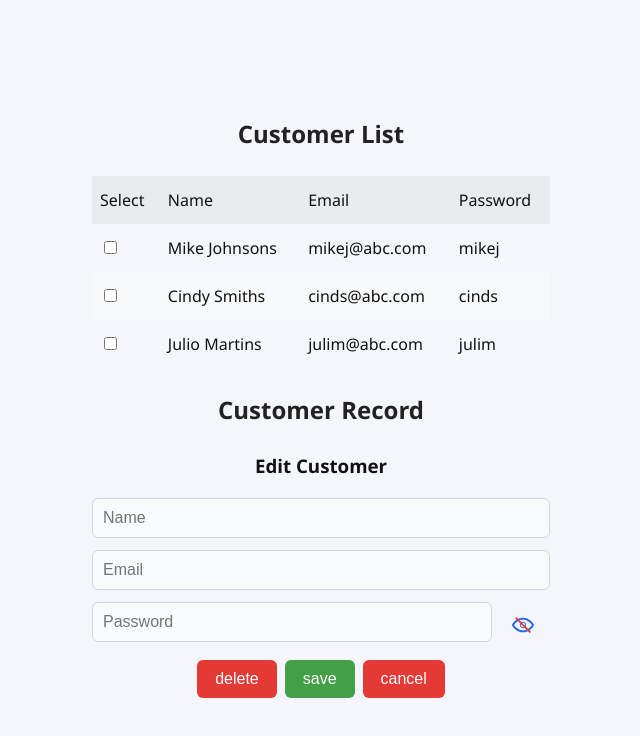
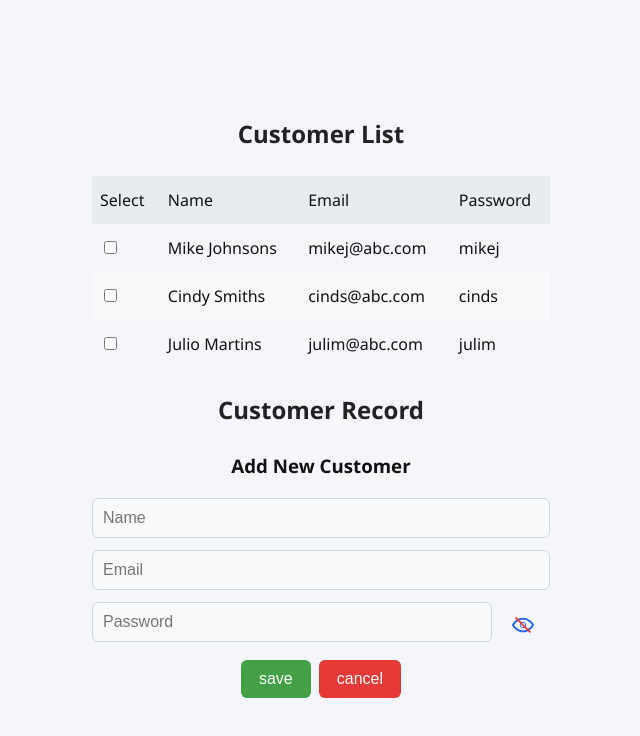
Before and after one commit to n-hccm/react-project, a React (Vite) app in the folder react/: page / in a window 1280 px wide. Shown: the top 736 px of the page, without its empty margins (319-959 px from the left). Built offline with nearby package versions, Linux system fonts and the light colour scheme.

Commit message:
Correting erros from CustomerList

```diff
--- a/react/src/App.tsx
+++ b/react/src/App.tsx
@@ -1,21 +1,12 @@
 import './App.css'
 
 import CustomerList from './component/CustomerList'
-
-
-//create a basic example list of customer records.
-//Style: name, email, password
-const staticData = [
-    {uid: 1, name: "John Doe", email: "jdoe@example.com", password: "password123"},
-    {uid: 2, name: "Jane Smith", email: "janesmith@example.com",password: "mypassword"},
-    {uid: 3, name: "Alice Johnson", email: "aj@example.com", password: "alice2024"}
-]
 
 function App() {
 
   return (
     <>
-    <CustomerList list={staticData}/>
+    <CustomerList/>
     </>
   )
 }
--- a/react/src/component/CustomerList.tsx
+++ b/react/src/component/CustomerList.tsx
@@ -2,10 +2,6 @@ import React from "react";
 import type { Customer } from "../types/Customer";
 import CustomerRecord from './CustomerRecord'
 import * as memdb from '../../memory/memdb';
-
-interface CustomerListProps {
-  list: Customer[];
-}
 
 const customerDefault: Customer = {
     id: -1,
@@ -16,7 +12,7 @@ const customerDefault: Customer = {
 
 const CustomerList: React.FC = () => {
     const [data, setData] = React.useState<any[]>([]);
-    const [selectedCustomer, setSelectedCustomer] = React.useState<Customer | null>(null);
+    const [selectedCustomer, setSelectedCustomer] = React.useState<Customer>(customerDefault);
 
     React.useEffect(() => {
         const fetchData = async () => {
@@ -49,14 +45,14 @@ const CustomerList: React.FC = () => {
                     <tr
                         key={customer.id}
                         style={{
-                            fontWeight: selectedCustomer === customer.id ? "bold" : "normal"
+                            fontWeight: selectedCustomer=== customer ? "bold" : "normal"
                         }}
                     >
                         <td>
                             <input
                                 type="checkbox"
-                                checked={selectedCustomer === customer.id}
-                                onChange={() => handleSelectCustomer(customer.id)}
+                                checked={selectedCustomer === customer}
+                                onChange={() => handleSelectCustomer(customer)}
                             />
                         </td>
                         <td>{customer.name}</td>
--- a/react/src/component/CustomerRecord.tsx
+++ b/react/src/component/CustomerRecord.tsx
@@ -8,7 +8,7 @@ interface CustomerRecordProps {
 
 const CustomerRecord: React.FC<CustomerRecordProps> = ({ customer }) => {
     const [formObject, setFormObject] = useState<Customer>(customer);
-    const isNewCustomer = customer.uid === -1;
+    const isNewCustomer = customer.id === -1;
     const title = isNewCustomer ? "Add New Customer" : "Edit Customer";
 
     useEffect(() => {
```
